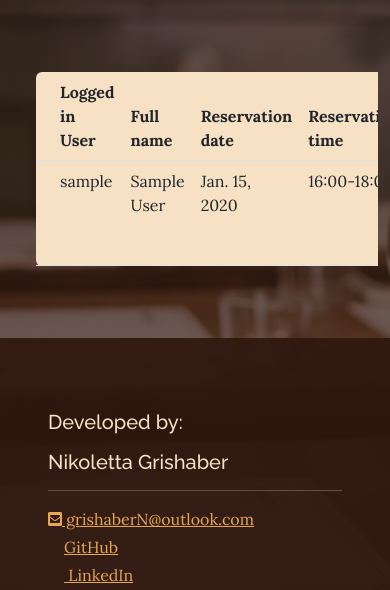
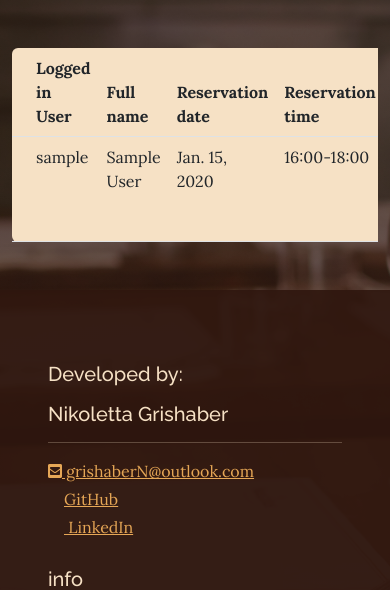
Before and after one commit to NikolettaGr/Restaurant-Booking-App, a Django app: page /view_booking/ in a window 390 px wide. Shown: the part 56-646 px from the top of the page. Run offline with Django 4.2, Linux system fonts and the light colour scheme; a user stored in the database is signed in; tables that the repository leaves empty hold one stand-in row (values such as "Sample post").

Commit message:
Fix div and table classes

```diff
--- a/booking/templates/booking/view_booking.html
+++ b/booking/templates/booking/view_booking.html
@@ -6,8 +6,8 @@
 <div class="container">
     {% if bookings %}
     {% for booking in bookings %}
-    <div class="table-responsive-sm p-4">
-        <table class="table col-md-4 mt-5 mb-5 p-4 offset-md-4 bg-faded rounded">
+    <div class="table-responsive-sm">
+        <table class="table col-md-3 mt-5 mb-5 bg-faded rounded">
             <thead>
                 <tr>
                     <th scope="col"></th>
```
